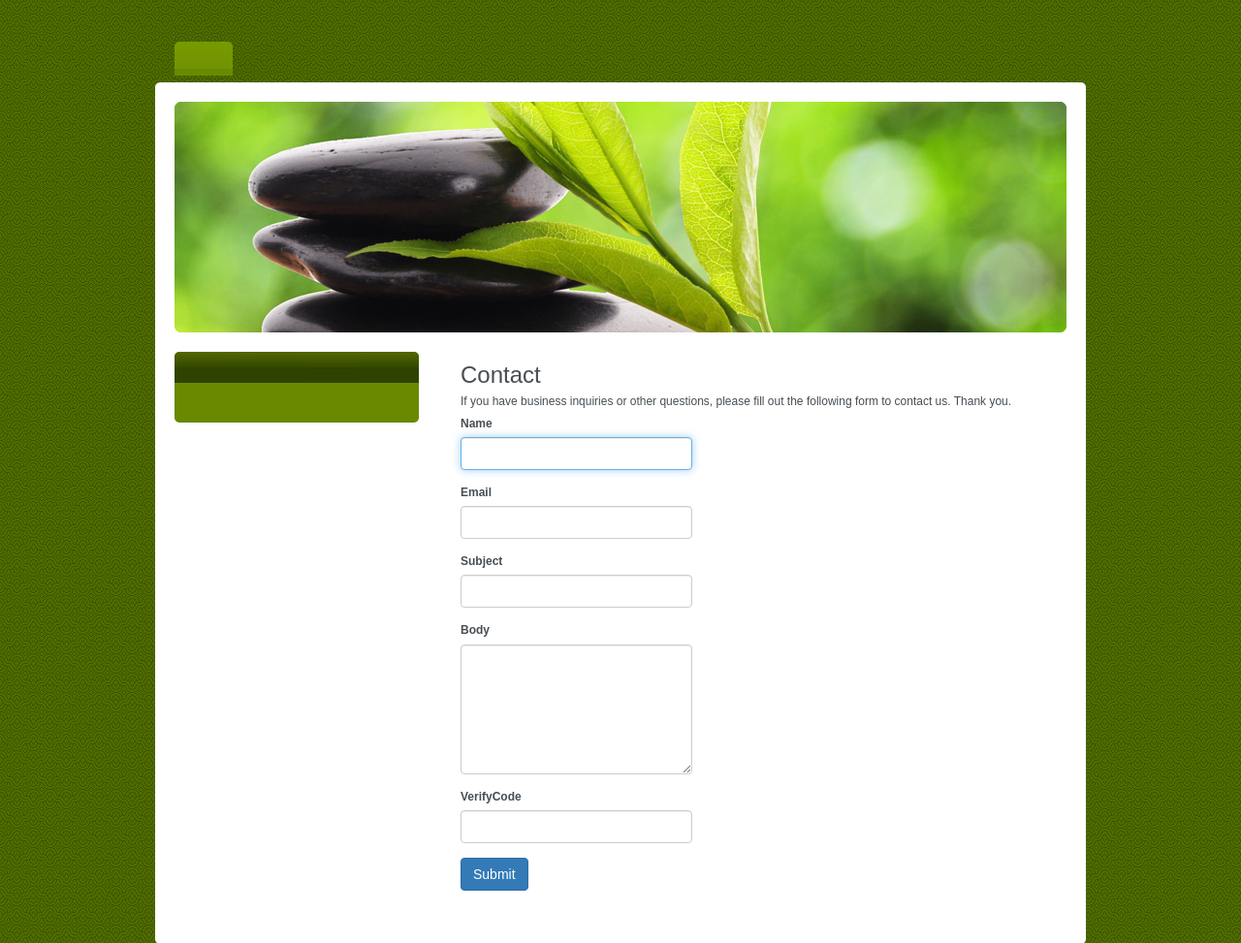
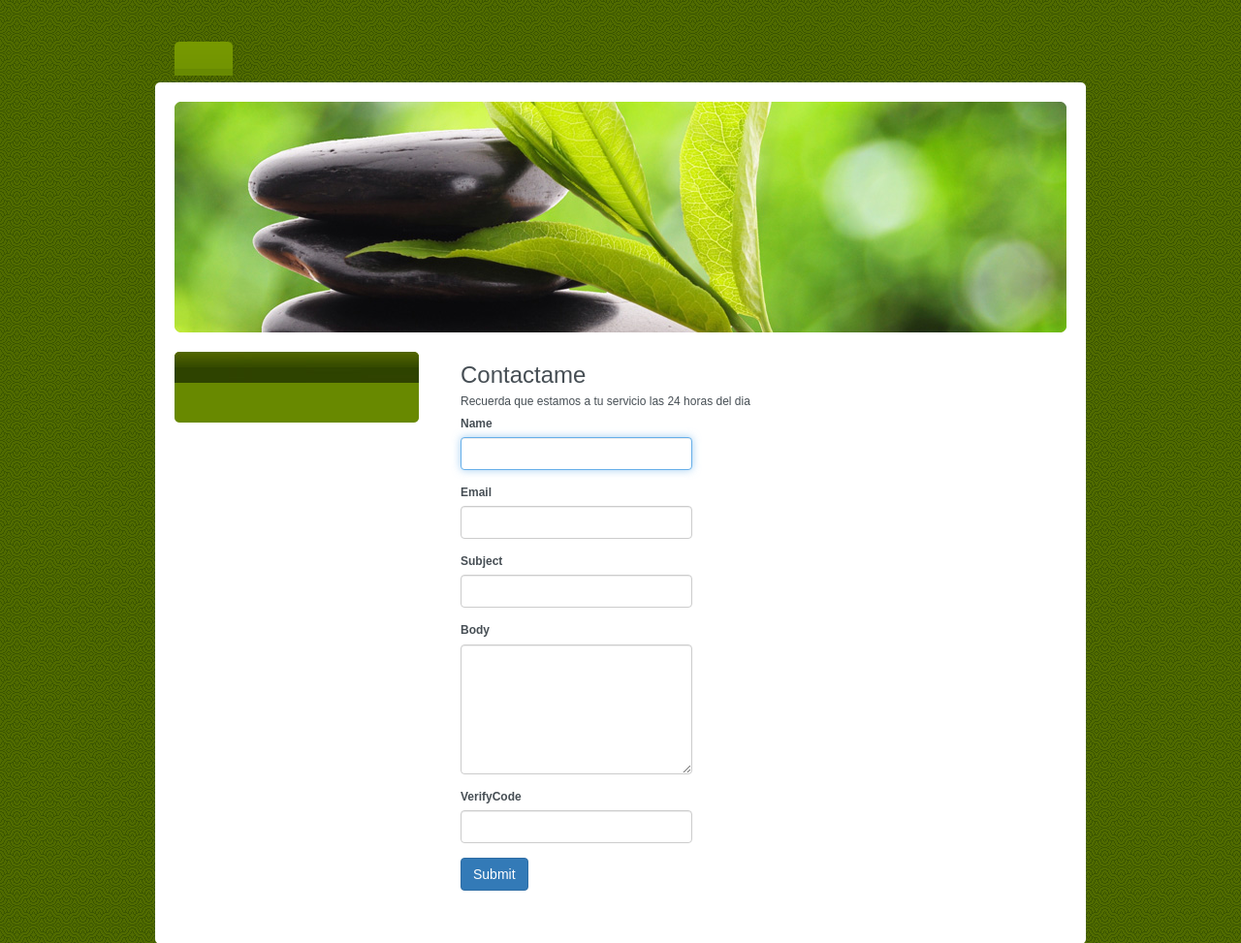
Before and after one commit to sarahy9223/tesiis, a Yii app: template views/site/contact.php in a window 1280 px wide. Shown: the top 973 px of the page at 97% size. Run offline with PHP 8.4 and a stand-in for Yii, Linux system fonts and the light colour scheme; the template is opened without the code that fills it, so the values that code supplies are empty; form fields are guessed from the names that the template uses; some libraries are stand-ins or nearby versions.

Commit message:
se edita el index y el contatame

```diff
--- a/views/site/contact.php
+++ b/views/site/contact.php
@@ -8,7 +8,7 @@ use yii\helpers\Html;
 use yii\bootstrap\ActiveForm;
 use yii\captcha\Captcha;
 
-$this->title = 'Contact';
+$this->title = 'Contactame';
 $this->params['breadcrumbs'][] = $this->title;
 ?>
 <div class="site-contact">
@@ -16,13 +16,12 @@ $this->params['breadcrumbs'][] = $this->title;
 
     <?php if (Yii::$app->session->hasFlash('contactFormSubmitted')): ?>
 
-        <div class="alert alert-success">
-            Thank you for contacting us. We will respond to you as soon as possible.
+         <div class="alert alert-success">
+            Gracias por contactarnos. Te responderemos lo más pronto posible
         </div>
 
         <p>
-            Note that if you turn on the Yii debugger, you should be able
-            to view the mail message on the mail panel of the debugger.
+
             <?php if (Yii::$app->mailer->useFileTransport): ?>
                 Because the application is in development mode, the email is not sent but saved as
                 a file under <code><?= Yii::getAlias(Yii::$app->mailer->fileTransportPath) ?></code>.
@@ -34,8 +33,7 @@ $this->params['breadcrumbs'][] = $this->title;
     <?php else: ?>
 
         <p>
-            If you have business inquiries or other questions, please fill out the following form to contact us.
-            Thank you.
+            Recuerda que estamos a tu servicio las 24 horas del dia
         </p>
 
         <div class="row">
--- a/views/site/index.php
+++ b/views/site/index.php
@@ -29,14 +29,14 @@ $this->title = 'Proyecto de Tésis';
 
                 <p>Es un protocolo de nivel de aplicación para crear conexiones seguras entre dos sistemas sobre redes no seguras (SSH2).</p>
 
-                <p><a class="btn btn-secundary" href="http://www.yiiframework.com/forum/">Yii Forum &raquo;</a></p>
+
             </div>
             <div class="col-lg-4">
                 <h2>Profibus</h2>
 
                 <p>Es un estándar de red de campo abierto e independiente de proveedores, donde la interfaz de ellos permite amplia aplicación en procesos, fabricación y automatización predial.</p>
 
-                <p><a class="btn btn-secundary" href="http://www.yiiframework.com/extensions/">Yii Extensions &raquo;</a></p>
+                <p><a class="btn btn-secundary" href="http://proyectotesis.test/site/contact">Contactanos &raquo;</a></p>
             </div>
         </div>
 
```
Also changed, not shown: models/ContactForm.php (+6 -1 lines).
